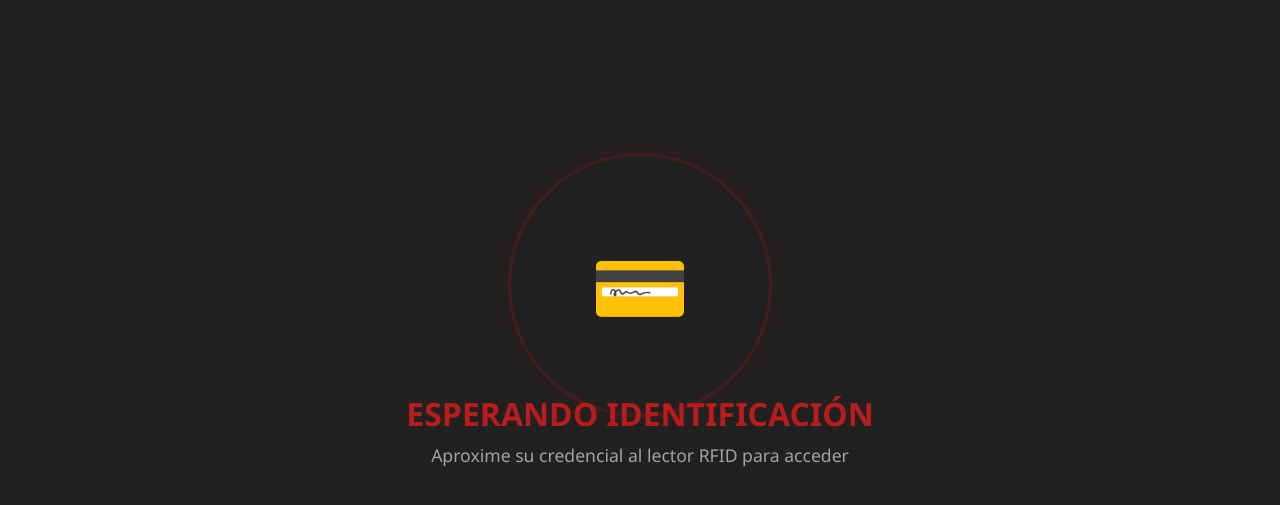
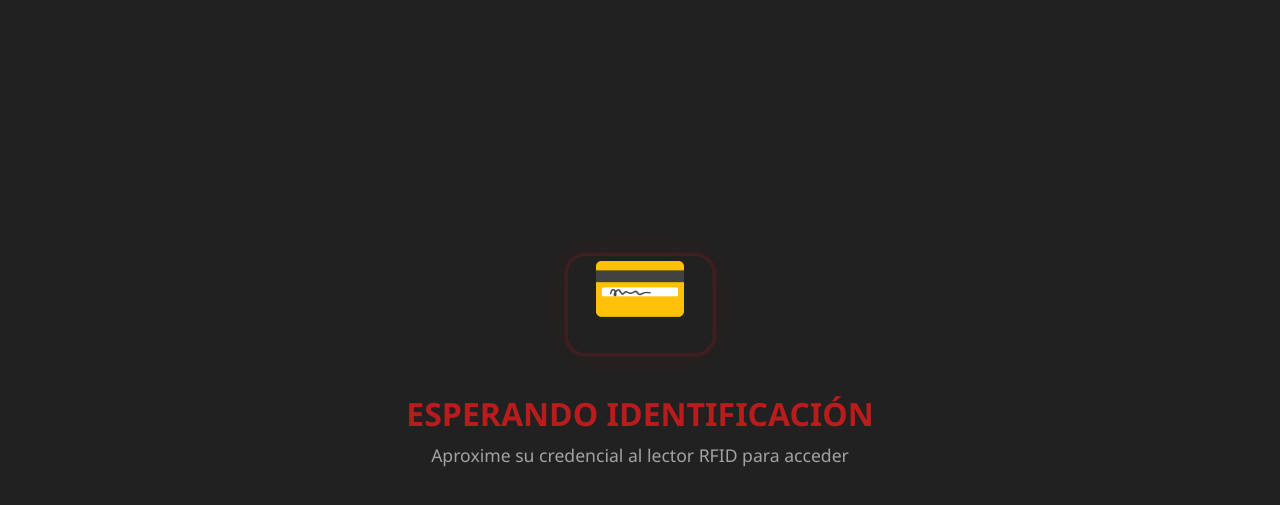
Before and after one commit to SebastianDeveloper22/Integradora-Decimo, a plain HTML site: page index.html in a window 1280 px wide. Shown: the part 115-620 px from the top of the page. Drawn offline with Linux system fonts and the light colour scheme; no server answers.

Commit message:
Carpeta de Imagenes para Inventario y Correccion de CSS, radar de tarjeta

```diff
--- a/index.html
+++ b/index.html
@@ -10,7 +10,7 @@
 
     <header class="top-nav">
         <div class="logo-container">
-            <img src="DSI Logo.png" alt="DSI Logo" class="logo-img">
+            <img src="imgs/DSI Logo.png" alt="DSI Logo" class="logo-img">
         </div>
 
         <div class="system-title">
--- a/style.css
+++ b/style.css
@@ -233,11 +233,12 @@ input:checked + .slider:before {
 
 .scanner-ring {
     position: absolute;
-    width: 100%;
-    height: 100%;
-    border-radius: 50%;
+    width: 57%;
+    height: 39%;
+    border-radius: 12px;
     border: 2px solid var(--primary);
     box-shadow: 0 0 15px var(--primary-glow);
+    margin-top: 39px;
     animation: radarPulse 2s infinite;
 }
 
```
Also changed, not shown: imgs/DSI Logo.png (renamed from DSI Logo.png).
